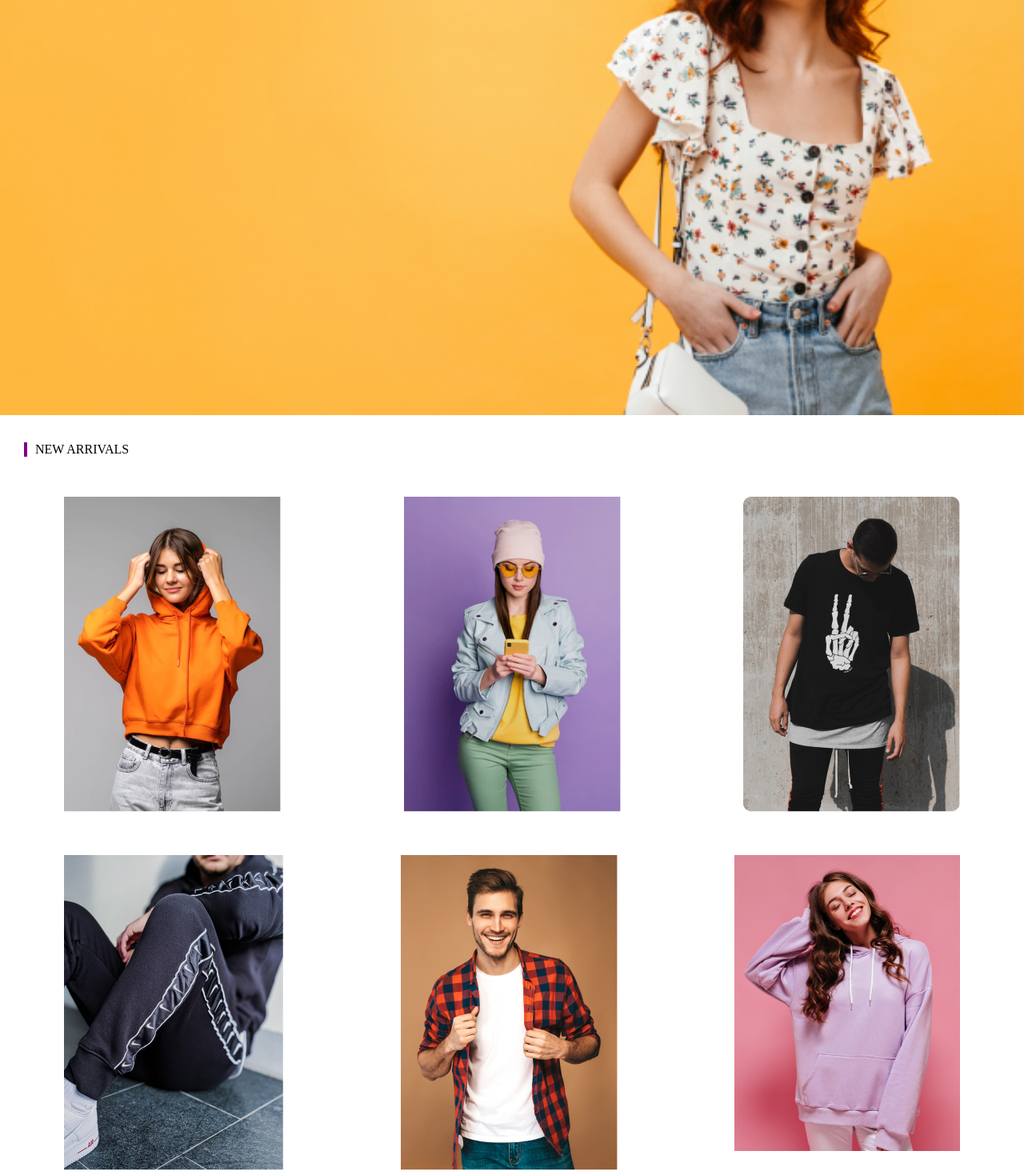
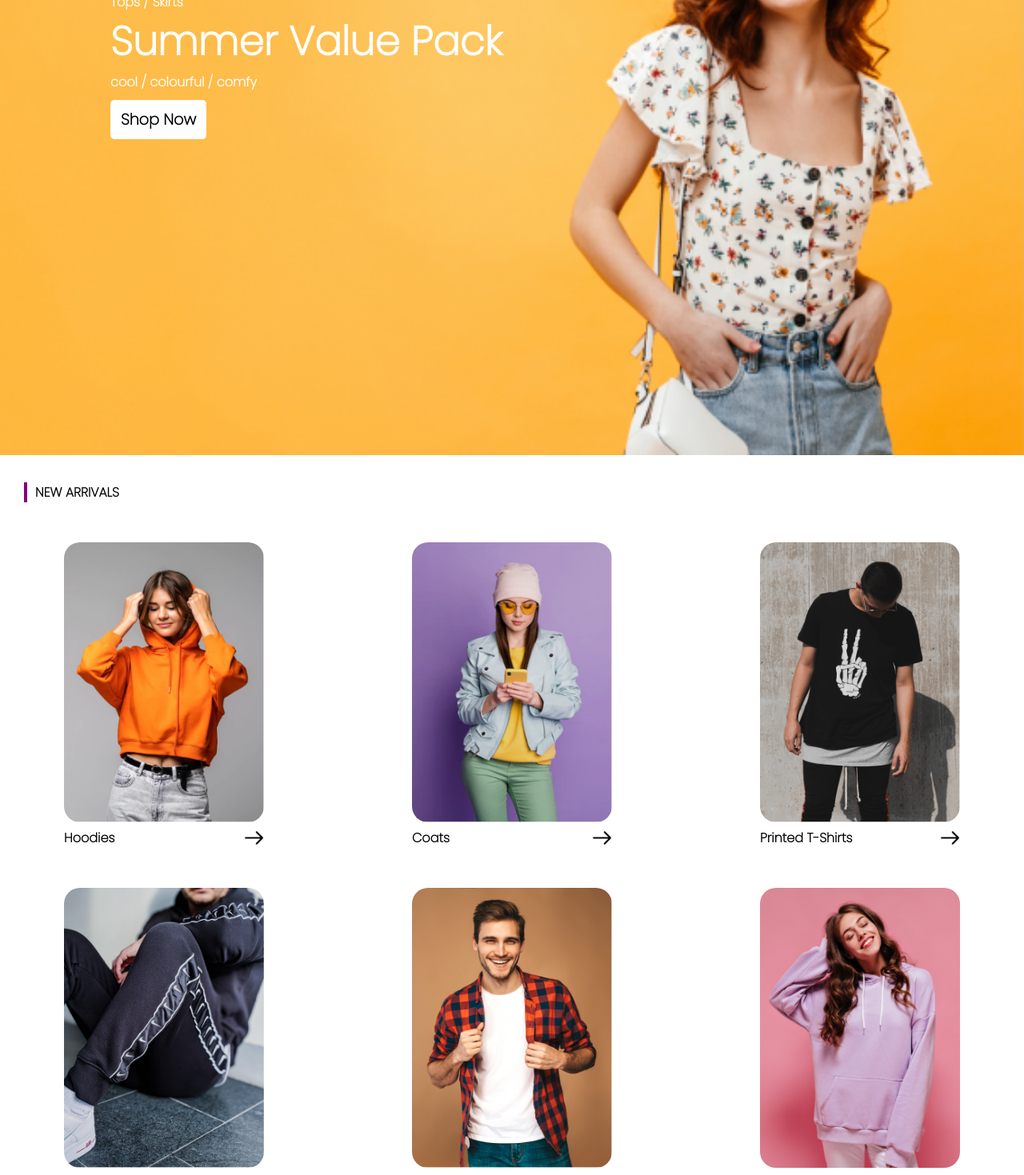
Before and after one commit to Vaani-pathariya/infibuy, a React (Create React App) app: page / in a window 1280 px wide. Shown: the part 320-1789 px from the top of the page at 80% size. Built offline with nearby package versions, Linux system fonts and the light colour scheme.

Commit message:
Completed the landing page

```diff
--- a/src/app.css
+++ b/src/app.css
@@ -2,3 +2,6 @@ html,body{
     margin: 0;
     padding: 0;
 }
+a{
+    text-decoration: none;
+}
--- a/src/components/Navbar.jsx
+++ b/src/components/Navbar.jsx
@@ -1,5 +1,6 @@
 import React,{useState} from "react";
-import {Logo, Nav, Side,Texts,Input,Select,Img} from "../styles/navbar";
+import { Link } from "react-router-dom";
+import {Logo, Nav, Side,Texts,Input,Select,Img,SearchImg} from "../styles/navbar";
 import cart from "../assets/images/add-to-cart.png"
 import account from "../assets/images/user.png"
 const Navbar=()=>{
@@ -23,6 +24,7 @@ const Navbar=()=>{
             <option value="Option 1">Men's clothing</option>
             <option value="Option 2">Women's clothing</option>
             </Select>
+            <Link to="/search"><SearchImg>Search</SearchImg></Link>
             </Texts>
             <Side>
                 <Img src={cart}></Img>
--- a/src/components/NewCard.jsx
+++ b/src/components/NewCard.jsx
@@ -1,10 +1,15 @@
+import { Card, CardImg ,Next,Below} from "../styles/newCard";
 import React from "react";
+import next from "../assets/images/next.png"
 const NewCard=(props)=>{
     return(
-        <div>
-            <img src={props.img}></img>
+        <Card>
+            <CardImg src={props.img}></CardImg>
+            <Below>
             <div>{props.text}</div>
-        </div>
+            <Next src={next}></Next>
+            </Below>
+        </Card>
     )
 }
 export default NewCard;
--- a/src/fonts.css
+++ b/src/fonts.css
@@ -1,3 +1,4 @@
+@import url('https://fonts.googleapis.com/css2?family=Fira+Sans:wght@300&family=Poppins:wght@200&display=swap');
 @font-face {
     font-family: 'New';
     src: url('./assets/fonts/Alesandra.ttf') format('truetype'); /* Path to your TTF font file */
--- a/src/pages/Landing.jsx
+++ b/src/pages/Landing.jsx
@@ -1,4 +1,5 @@
 import React,{useState,useEffect} from "react";
+import { Link } from "react-router-dom";
 import Navbar from "../components/Navbar";
 import banner1 from "../assets/images/Banner.png"
 import banner2 from "../assets/images/b2.png"
@@ -8,7 +9,7 @@ import roll3 from "../assets/images/roll3.png"
 import roll4 from "../assets/images/roll4.png"
 import roll5 from "../assets/images/roll5.png"
 import roll6 from "../assets/images/roll6.png"
-import { Banner,LowerBanner,Flex,Design,FlexSpace} from "../styles/landing";
+import { Banner,ShopNow,LowerBanner,Flex,Design,FlexSpace,Overtext,Bigger} from "../styles/landing";
 import NewCard from "../components/NewCard";
 const images = [banner1,banner2];
 const Landing=()=>{
@@ -28,21 +29,27 @@ const Landing=()=>{
         <div>
             <Navbar/>
             <Banner src={image}></Banner>
+            <Overtext>
+                Tops / Skirts
+                <Bigger>Summer Value Pack</Bigger>
+                cool / colourful / comfy <br></br>
+                <Link to="/search"><ShopNow>Shop Now</ShopNow></Link>
+            </Overtext>
             <LowerBanner>
                 <Flex>
                     <Design></Design>
                     NEW ARRIVALS
                 </Flex>
                 <FlexSpace>
-                    <NewCard img={roll1}/>
-                    <NewCard img={roll2}/>
-                    <NewCard img={roll3}/>
+                    <NewCard img={roll1} text="Hoodies"/>
+                    <NewCard img={roll2} text="Coats"/>
+                    <NewCard img={roll3} text="Printed T-Shirts"/>
 
                 </FlexSpace>
                 <FlexSpace>
-                    <NewCard img={roll4}/>
-                    <NewCard img={roll5}/>
-                    <NewCard img={roll6}/>
+                    <NewCard img={roll4} text="Knitted Joggers"/>
+                    <NewCard img={roll5} text="Shirts"/>
+                    <NewCard img={roll6} text="Sweetshirt"/>
                 </FlexSpace>
             </LowerBanner>
 
--- a/src/styles/landing.js
+++ b/src/styles/landing.js
@@ -1,12 +1,32 @@
 import styled from "styled-components";
 const Banner=styled.img`
 width: 100%;
+height: 100vh;
+position: relative;
+display: inline-block;
 `
 const LowerBanner=styled.div`
 padding: 30px;
 `
+const ShopNow=styled.div`
+background-color: white;
+color: black;
+width: 100px;
+text-align: center;
+font-size: larger;
+padding: 10px;
+margin-top: 10px;
+border-radius: 5px;
+`
+const Bigger=styled.div`
+font-size: 50px;
+font-weight: 900;
+`
 const Flex=styled.div`
 display: flex;
+font-family: 'Fira Sans', sans-serif;
+font-family: 'Poppins', sans-serif;
+font-weight: bold;
 `
 const Design=styled.div`
 width: 4px;
@@ -19,4 +39,14 @@ display: flex;
 padding: 0 50px;
 justify-content: space-between;
 `
-export {Banner,LowerBanner,Flex,Design,FlexSpace}
+const Overtext=styled.div`
+position: absolute;
+  top: 300px;
+  left: 10%;
+  color: white;
+  padding: 10px;
+  font-family: 'Fira Sans', sans-serif;
+  font-family: 'Poppins', sans-serif;
+  font-weight: bold;
+`
+export {Banner,ShopNow,LowerBanner,Flex,Design,FlexSpace,Overtext,Bigger}
--- a/src/styles/navbar.js
+++ b/src/styles/navbar.js
@@ -18,9 +18,15 @@ margin-left: 20px;
 const Texts=styled.div`
 width: 50%;
 `
+const SearchImg=styled.button`
+height: 65%;
+border-radius: 0 10px 10px 0;
+border: 1px solid black;
+background-color: white;
+`
 const Input=styled.input`
 height: 60%;
-width: 70%;
+width: 65%;
 margin-top: 10px;
 border-radius: 10px 0 0 10px;
 border: 1px solid black;
@@ -28,9 +34,8 @@ padding-left: 10px;
 `
 const Select=styled.select`
 height: 66%;
-width: 25%;
+width: 20%;
 margin-top: 10px;
-border-radius: 0 10px 10px 0;
 border: 1px solid black;
 padding-left: 10px;
 `
@@ -39,4 +44,4 @@ height: 35px;
 margin-top: 10px;
 margin-right: 20px;
 `
-export {Nav,Side,Logo,Texts,Input,Select,Img};
+export {Nav,Side,Logo,Texts,Input,Select,Img,SearchImg};
--- /dev/null
+++ b/src/styles/newCard.js
@@ -0,0 +1,18 @@
+import styled from "styled-components";
+const Card=styled.div`
+font-family: 'Fira Sans', sans-serif;
+font-family: 'Poppins', sans-serif;
+font-weight: bold;
+`
+const CardImg=styled.img`
+height: 350px;
+width: 250px;
+border-radius: 20px;
+`
+const Next=styled.img`
+height: 25px`
+const Below=styled.div`
+display: flex;
+justify-content: space-between;
+`
+export {Card,CardImg,Next,Below}
```
Also changed, not shown: src/assets/images/loupe.png (added), src/assets/images/next.png (added).
